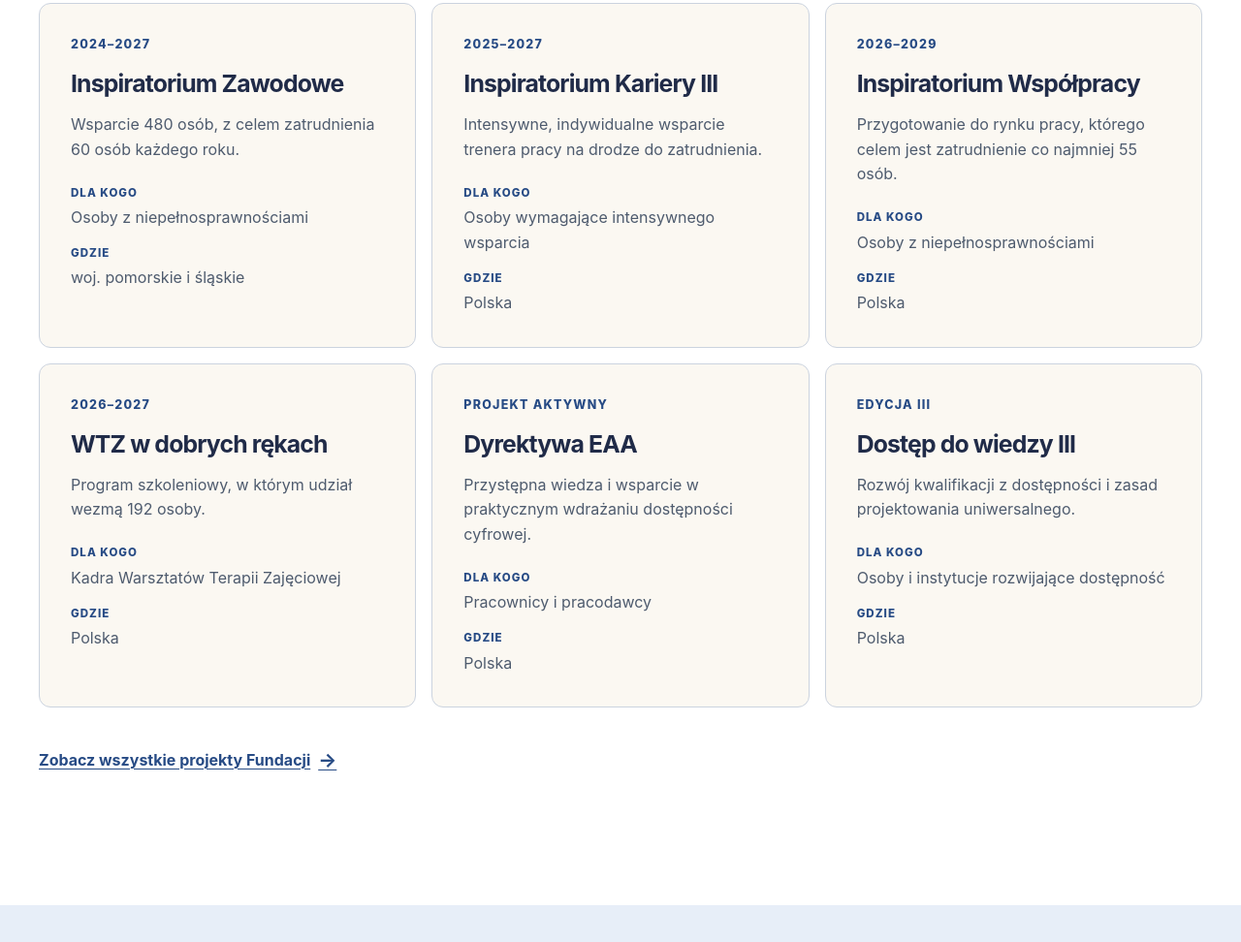
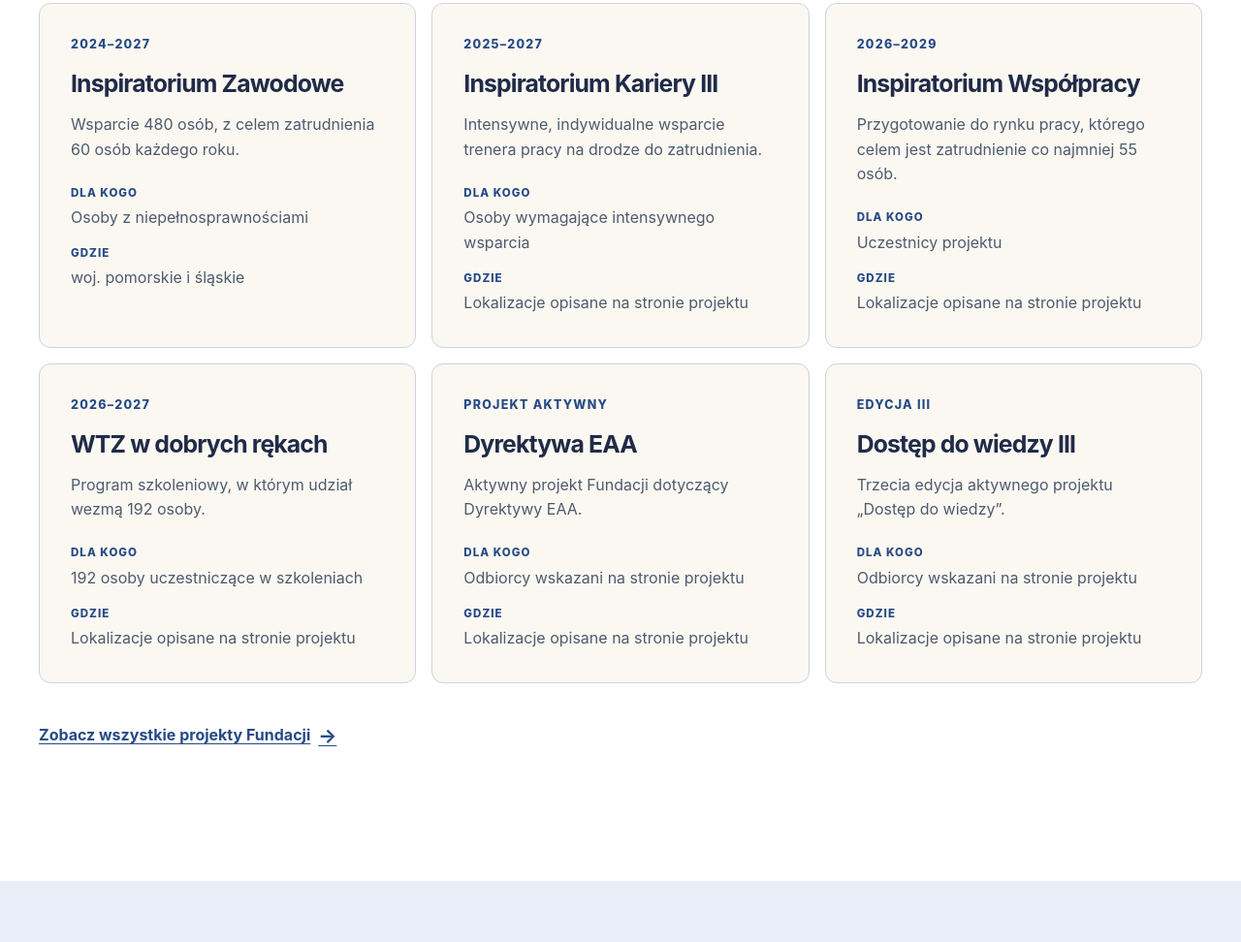
Before and after one commit to pgczaplinski-lgtm/FAZ_WWW, an Astro site: page / in a window 1280 px wide. Shown: the part 5206-6178 px from the top of the page at 97% size. Built offline with nearby package versions, Linux system fonts and the light colour scheme; Astro itself is replaced by a stand-in of ours.

Commit message:
checkpoint: child-settle:coder

```diff
--- a/src/data/site.ts
+++ b/src/data/site.ts
@@ -125,39 +125,39 @@ export const activeProjects: Project[] = [
 		href: '/projekty/inspiratorium-kariery-iii/',
 		summary: 'Intensywne, indywidualne wsparcie trenera pracy na drodze do zatrudnienia.',
 		audience: 'Osoby wymagające intensywnego wsparcia',
-		location: 'Polska',
+		location: 'Lokalizacje opisane na stronie projektu',
 		period: '2025–2027',
 	},
 	{
 		title: 'Inspiratorium Współpracy',
 		href: '/projekty/inspiratorium-wspolpracy/',
 		summary: 'Przygotowanie do rynku pracy, którego celem jest zatrudnienie co najmniej 55 osób.',
-		audience: 'Osoby z niepełnosprawnościami',
-		location: 'Polska',
+		audience: 'Uczestnicy projektu',
+		location: 'Lokalizacje opisane na stronie projektu',
 		period: '2026–2029',
 	},
 	{
 		title: 'WTZ w dobrych rękach',
 		href: '/projekty/wtz-w-dobrych-rekach/',
 		summary: 'Program szkoleniowy, w którym udział wezmą 192 osoby.',
-		audience: 'Kadra Warsztatów Terapii Zajęciowej',
-		location: 'Polska',
+		audience: '192 osoby uczestniczące w szkoleniach',
+		location: 'Lokalizacje opisane na stronie projektu',
 		period: '2026–2027',
 	},
 	{
 		title: 'Dyrektywa EAA',
 		href: '/projekty/dyrektywa-eaa/',
-		summary: 'Przystępna wiedza i wsparcie w praktycznym wdrażaniu dostępności cyfrowej.',
-		audience: 'Pracownicy i pracodawcy',
-		location: 'Polska',
+		summary: 'Aktywny projekt Fundacji dotyczący Dyrektywy EAA.',
+		audience: 'Odbiorcy wskazani na stronie projektu',
+		location: 'Lokalizacje opisane na stronie projektu',
 		period: 'projekt aktywny',
 	},
 	{
 		title: 'Dostęp do wiedzy III',
 		href: '/projekty/dostep-do-wiedzy-iii/',
-		summary: 'Rozwój kwalifikacji z dostępności i zasad projektowania uniwersalnego.',
-		audience: 'Osoby i instytucje rozwijające dostępność',
-		location: 'Polska',
+		summary: 'Trzecia edycja aktywnego projektu „Dostęp do wiedzy”.',
+		audience: 'Odbiorcy wskazani na stronie projektu',
+		location: 'Lokalizacje opisane na stronie projektu',
 		period: 'edycja III',
 	},
 ];
--- a/src/pages/index.astro
+++ b/src/pages/index.astro
@@ -23,7 +23,7 @@ import { activeProjects, audiences, stories, teamLeadership } from '../data/site
 				</div>
 			</div>
 			<figure class="hero-media">
-				<img src="/images/praca-z-uczestnikami.jpg" alt="Uczestnicy i trenerzy Fundacji podczas wspólnej pracy warsztatowej" width="1500" height="1000" />
+				<img src="/images/praca-z-uczestnikami.jpg" alt="Ilustracja dłoni podłączającej niebieską wtyczkę do gniazdka" width="1500" height="1000" />
 				<figcaption>Doświadczenie zawodowe powstaje w działaniu — przy realnych zadaniach i w relacji opartej na zaufaniu.</figcaption>
 			</figure>
 		</div>
--- a/src/styles/global.css
+++ b/src/styles/global.css
@@ -72,7 +72,6 @@
 	}
 
 	body {
-		min-width: 20rem;
 		background-color: var(--color-paper);
 		background-image: radial-gradient(rgb(61 101 166 / 0.035) 0.7px, transparent 0.7px);
 		background-size: 7px 7px;
```
